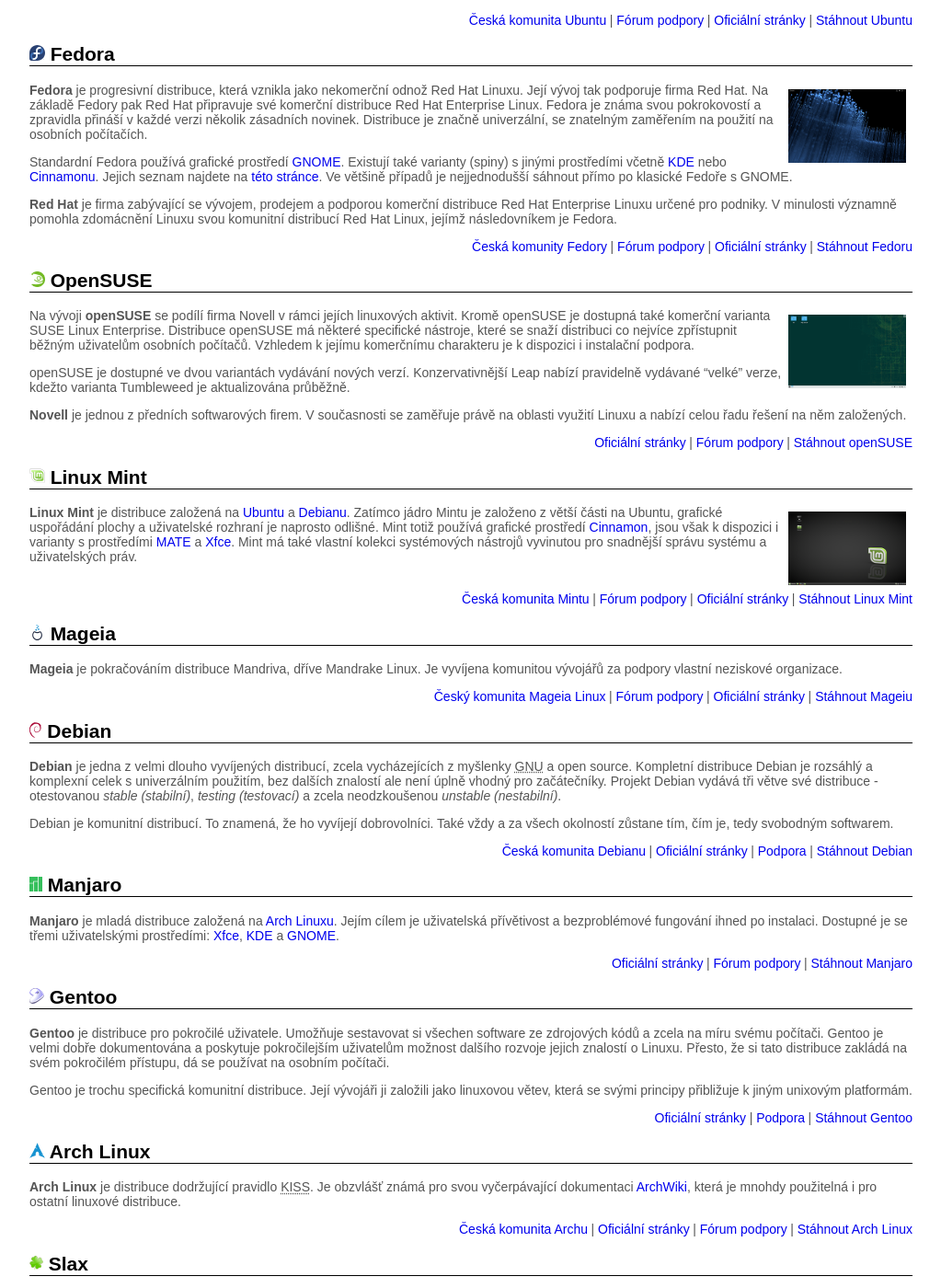
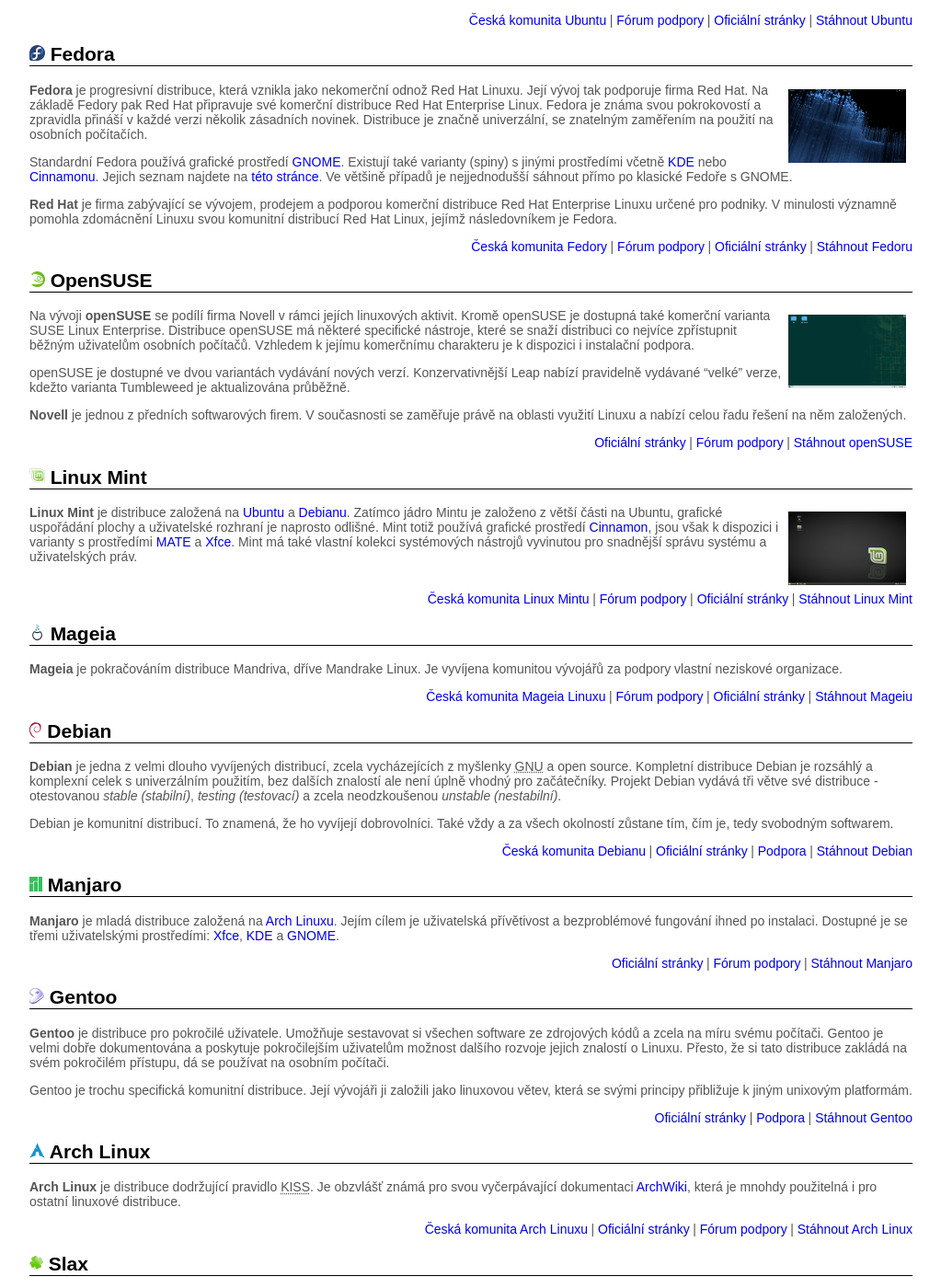
Before and after one commit to MikkCZ/plc, a Jekyll site: the page built from _pages/kde-ziskat.md, in a window 1280 px wide and 1400 px high, scrolled down 874 px. Shown: the whole window at 92% size, without its empty margins (128-1151 px from the left). Built offline with Jekyll 4.4.1, drawn with Linux system fonts in a browser that asks for light colours.

Commit message:
Opraveny překlepy

```diff
--- a/_pages/kde-ziskat.md
+++ b/_pages/kde-ziskat.md
@@ -48,7 +48,7 @@
 
 **Red Hat** je firma zabývající se vývojem, prodejem a podporou komerční distribuce Red Hat Enterprise Linuxu určené pro podniky. V minulosti významně pomohla zdomácnění Linuxu svou komunitní distribucí Red Hat Linux, jejímž následovníkem je Fedora.
 
-- [Česká komunity Fedory](https://mojefedora.cz/)
+- [Česká komunita Fedory](https://mojefedora.cz/)
 - [Fórum podpory](https://forum.mojefedora.cz/)
 - [Oficiální stránky](https://getfedora.org/)
 - [Stáhnout Fedoru](https://mojefedora.cz/jak-stahnout/)
@@ -83,7 +83,7 @@
 {:#mageia}
 **Mageia** je pokračováním distribuce Mandriva, dříve Mandrake Linux. Je vyvíjena komunitou vývojářů za podpory vlastní neziskové organizace.
 
-- [Český komunita Mageia Linux](https://mageia.cz/)
+- [Česká komunita Mageia Linuxu](https://mageia.cz/)
 - [Fórum podpory](https://forum.mageia.cz/)
 - [Oficiální stránky](https://www.mageia.org/)
 - [Stáhnout Mageiu](https://mageia.cz/stahnout-mageia/)
@@ -125,7 +125,7 @@
 {:#arch-linux}
 **Arch Linux** je distribuce dodržující pravidlo <abbr title="Keep it simple, stupid">KISS</abbr>. Je obzvlášť známá pro svou vyčerpávající dokumentaci [ArchWiki](https://wiki.archlinux.org/), která je mnohdy použitelná i pro ostatní linuxové distribuce.
 
-- [Česká komunita Archu](https://arch-linux.cz/)
+- [Česká komunita Arch Linuxu](https://arch-linux.cz/)
 - [Oficiální stránky](https://www.archlinux.org/)
 - [Fórum podpory](https://bbs.archlinux.org/)
 - [Stáhnout Arch Linux](https://www.archlinux.org/download/)
```
Also changed, not shown: other parts of _pages/kde-ziskat.md (+1 -1 lines).
